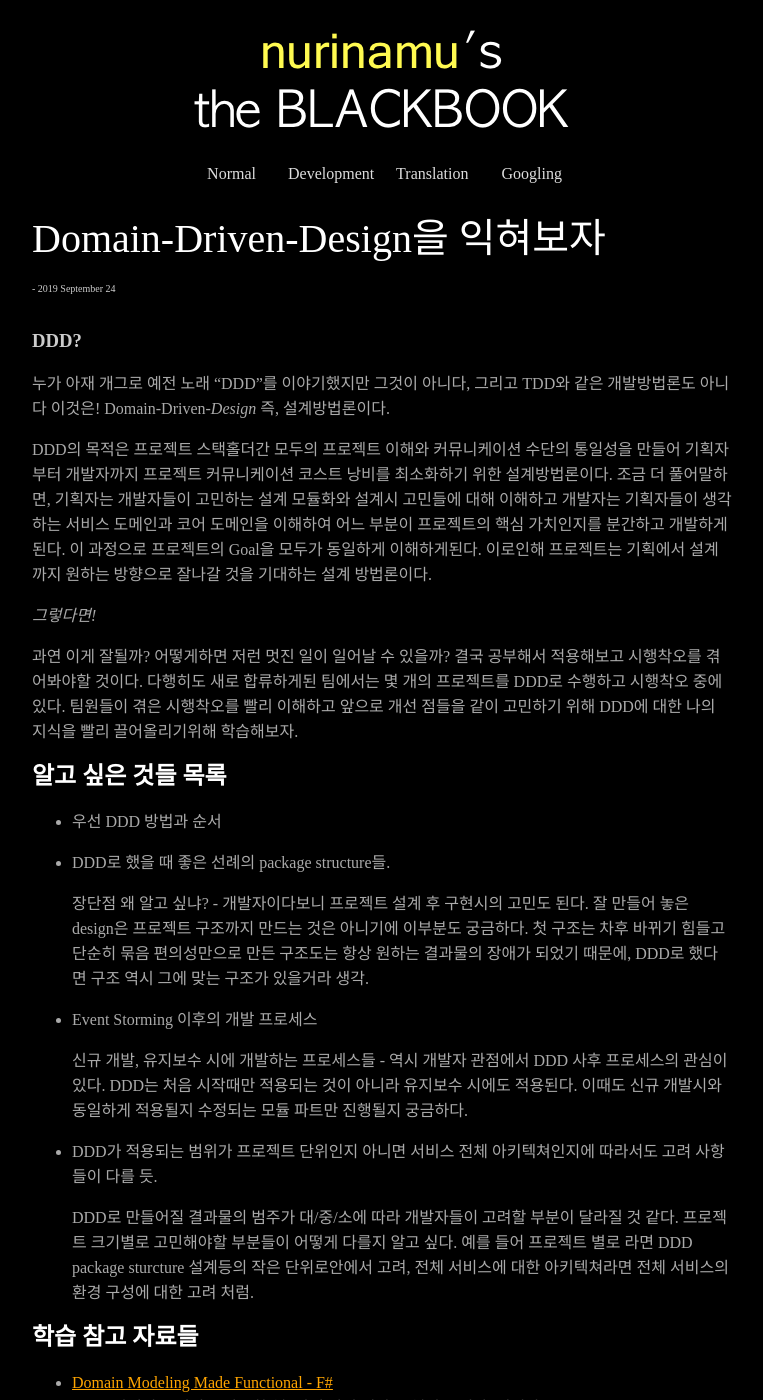
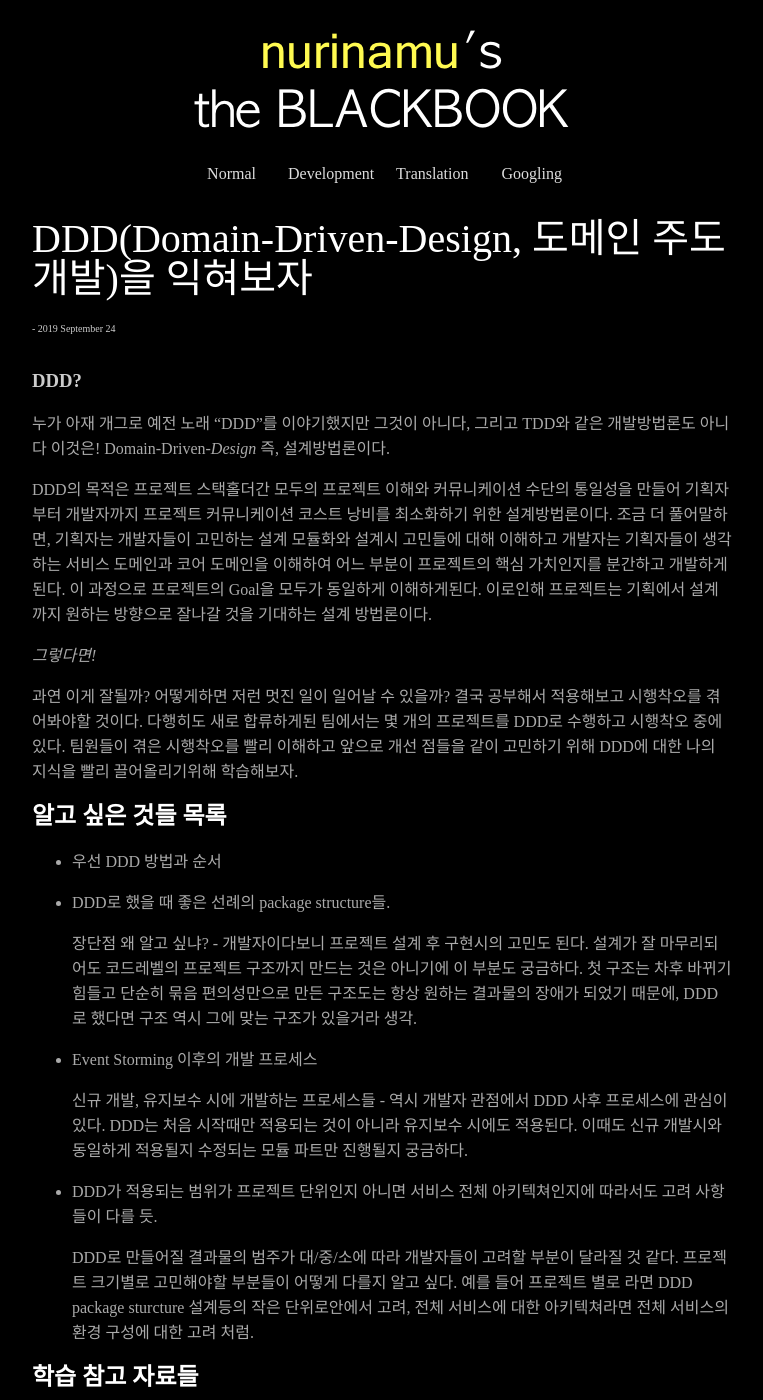
Before and after one commit to nurinamu/nurinamu.github.io, a Jekyll site: the page built from _posts/dev/2019-09-24-domain-driven-design.md, in a window 1280 px wide and 1400 px high. Shown: the whole window, without its empty margins (258-1021 px from the left). Built offline with Jekyll 4.4.1, drawn with Linux system fonts in a browser that asks for light colours.

Commit message:
Modify Title for seo

```diff
--- a/_posts/dev/2019-09-24-domain-driven-design.md
+++ b/_posts/dev/2019-09-24-domain-driven-design.md
@@ -1,5 +1,5 @@
 ---
-title : Domain-Driven-Design을 익혀보자
+title : DDD(Domain-Driven-Design, 도메인 주도 개발)을 익혀보자
 layout : default
 category : dev
 tags : ddd, domain-driven-design, eric-evans, domain, cqrs
@@ -22,11 +22,11 @@ DDD의 목적은 프로젝트 스택홀더간 모두의 프로젝트 이해와
 
 - DDD로 했을 때 좋은 선례의 package structure들.
 
-    장단점 왜 알고 싶냐? - 개발자이다보니 프로젝트 설계 후 구현시의 고민도 된다. 잘 만들어 놓은 design은 프로젝트 구조까지 만드는 것은 아니기에 이부분도 궁금하다. 첫 구조는 차후 바뀌기 힘들고 단순히 묶음 편의성만으로 만든 구조도는 항상 원하는 결과물의 장애가 되었기 때문에, DDD로 했다면 구조 역시 그에 맞는 구조가 있을거라 생각.
+    장단점 왜 알고 싶냐? - 개발자이다보니 프로젝트 설계 후 구현시의 고민도 된다. 설계가 잘 마무리되어도 코드레벨의 프로젝트 구조까지 만드는 것은 아니기에 이 부분도 궁금하다. 첫 구조는 차후 바뀌기 힘들고 단순히 묶음 편의성만으로 만든 구조도는 항상 원하는 결과물의 장애가 되었기 때문에, DDD로 했다면 구조 역시 그에 맞는 구조가 있을거라 생각.
 
 - Event Storming 이후의 개발 프로세스
 
-    신규 개발, 유지보수 시에 개발하는 프로세스들 - 역시 개발자 관점에서 DDD 사후 프로세스의 관심이 있다. DDD는 처음 시작때만 적용되는 것이 아니라 유지보수 시에도 적용된다. 이때도 신규 개발시와 동일하게 적용될지 수정되는 모듈 파트만 진행될지 궁금하다.
+    신규 개발, 유지보수 시에 개발하는 프로세스들 - 역시 개발자 관점에서 DDD 사후 프로세스에 관심이 있다. DDD는 처음 시작때만 적용되는 것이 아니라 유지보수 시에도 적용된다. 이때도 신규 개발시와 동일하게 적용될지 수정되는 모듈 파트만 진행될지 궁금하다.
 
 - DDD가 적용되는 범위가 프로젝트 단위인지 아니면 서비스 전체 아키텍쳐인지에 따라서도 고려 사항들이 다를 듯.
 
```
